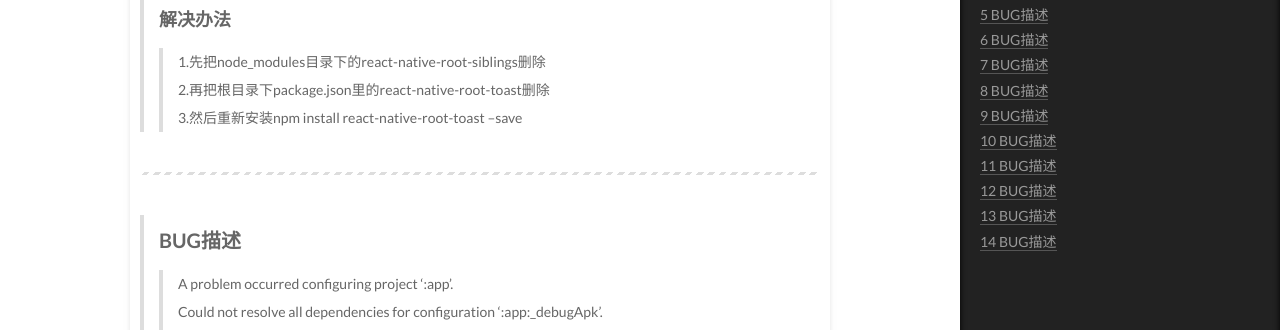
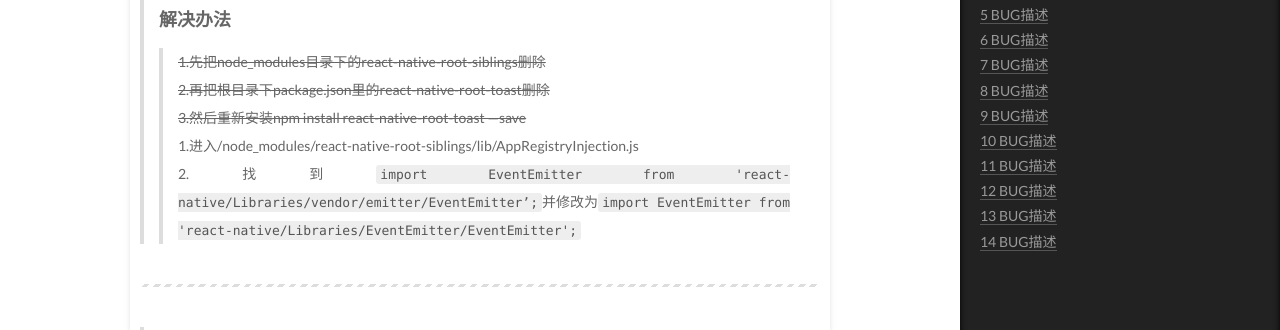
Before and after one commit to lyichao/lyichao.github.io, a Jekyll site: the page built from _posts/ReactNative/2017-12-07-ReactNative开发-红屏、报错记录.md, in a window 1280 px wide and 1400 px high, scrolled down 755 px, cut to the strip 198-528 px from the top of the window. Built offline with Jekyll 4.4.1, drawn with Linux system fonts in a browser that asks for light colours; comment, search, counter and statistics services are not loaded.

Commit message:
更新文章

```diff
--- a/_posts/ReactNative/2017-12-07-ReactNative开发-红屏、报错记录.md
+++ b/_posts/ReactNative/2017-12-07-ReactNative开发-红屏、报错记录.md
@@ -15,11 +15,15 @@ updated: 2019-02-12 00:00:00
 >
 > ### 解决办法
 >
-> >1.先把node_modules目录下的react-native-root-siblings删除
+> >~~1.先把node_modules目录下的react-native-root-siblings删除~~
 > >
-> >2.再把根目录下package.json里的react-native-root-toast删除
+> >~~2.再把根目录下package.json里的react-native-root-toast删除~~
 > >
-> >3.然后重新安装npm install react-native-root-toast --save
+> >~~3.然后重新安装npm install react-native-root-toast —save~~
+> >
+> >1.进入/node_modules/react-native-root-siblings/lib/AppRegistryInjection.js
+> >
+> >2.找到`import EventEmitter from 'react-native/Libraries/vendor/emitter/EventEmitter’;`并修改为`import EventEmitter from 'react-native/Libraries/EventEmitter/EventEmitter';`
 
 
 
```
Also changed, not shown: _posts/计算机技能/GIt/2019-01-16-Git删除远程分支上的某次提交.md (+2 -2 lines).
